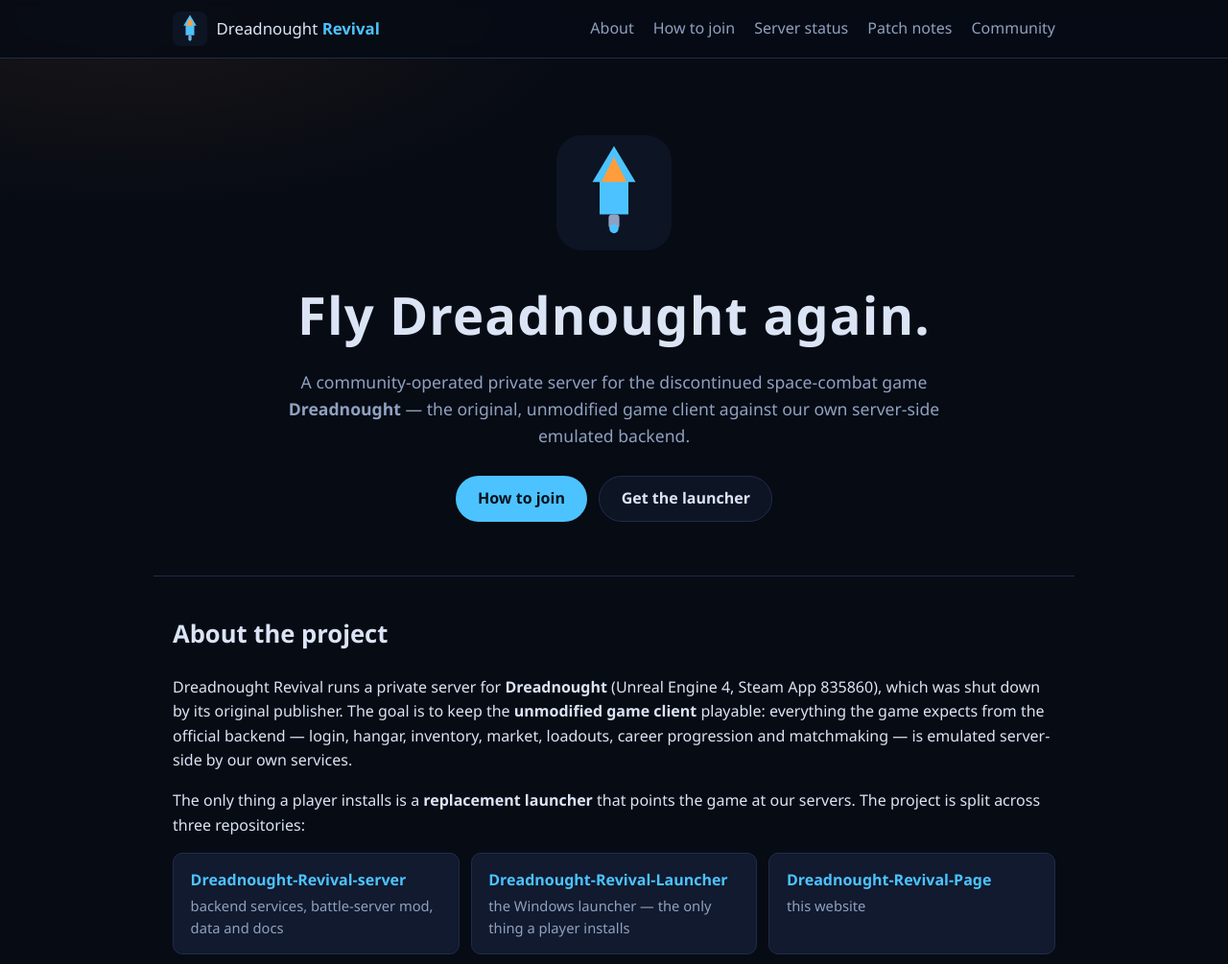
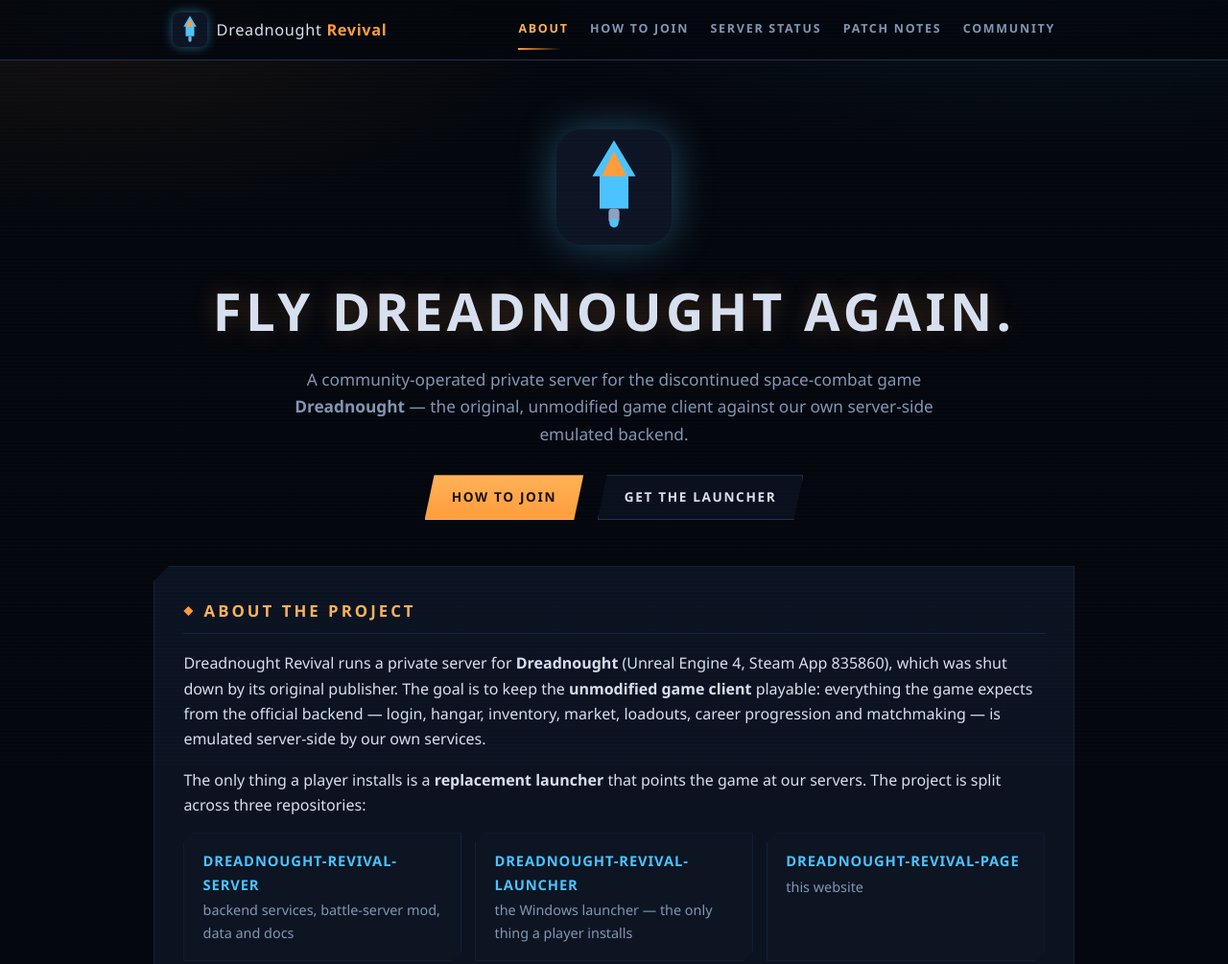
Before and after one commit to Dreadnought-Revival/Dreadnought-Revival-Page, a plain HTML site: page index.html in a window 1280 px wide. Shown: the top 1005 px of the page at 96% size. Drawn offline with Linux system fonts and the light colour scheme; no server answers.

Commit message:
rework the page in the game's hud style with tabbed sections (#10)
ARIA tab bar with hash-routed panels (#about/#join/#status/#patch-notes/#community), angular cut-corner HUD panels, orange/teal palette, scanlines, glowing accents. Still dependency-free: no build step, no webfonts, vanilla JS.

```diff
--- a/app.js
+++ b/app.js
@@ -1,5 +1,7 @@
 (function () {
   "use strict";
+
+  var TABS = ["about", "join", "status", "patch-notes", "community"];
 
   // Mobile nav toggle
   var toggle = document.querySelector(".nav-toggle");
@@ -9,6 +11,56 @@
       var open = links.classList.toggle("open");
       toggle.setAttribute("aria-expanded", open ? "true" : "false");
     });
+  }
+
+  // Tabs: the nav is a tablist; panels switch, hash routes deep links
+  function selectTab(id, updateHash) {
+    if (TABS.indexOf(id) === -1) id = "about";
+    TABS.forEach(function (t) {
+      var panel = document.getElementById(t);
+      var tab = document.getElementById("tab-" + t);
+      if (!panel || !tab) return;
+      var on = t === id;
+      panel.hidden = !on;
+      tab.setAttribute("aria-selected", on ? "true" : "false");
+      tab.tabIndex = on ? 0 : -1;
+      tab.classList.toggle("active", on);
+    });
+    if (updateHash !== false && location.hash !== "#" + id) {
+      history.pushState(null, "", "#" + id);
+    }
+  }
+
+  function wireTabs() {
+    var tabs = Array.prototype.slice.call(document.querySelectorAll('[role="tab"]'));
+    tabs.forEach(function (tab) {
+      tab.addEventListener("click", function () {
+        selectTab(tab.getAttribute("data-panel"));
+        if (links && links.classList.contains("open")) {
+          links.classList.remove("open");
+          if (toggle) toggle.setAttribute("aria-expanded", "false");
+        }
+      });
+      tab.addEventListener("keydown", function (e) {
+        var i = tabs.indexOf(tab);
+        var n = null;
+        if (e.key === "ArrowRight") n = (i + 1) % tabs.length;
+        else if (e.key === "ArrowLeft") n = (i - 1 + tabs.length) % tabs.length;
+        else if (e.key === "Home") n = 0;
+        else if (e.key === "End") n = tabs.length - 1;
+        if (n === null) return;
+        e.preventDefault();
+        tabs[n].focus();
+        selectTab(tabs[n].getAttribute("data-panel"));
+      });
+    });
+    window.addEventListener("hashchange", function () {
+      selectTab(location.hash.slice(1), false);
+    });
+    window.addEventListener("popstate", function () {
+      selectTab(location.hash.slice(1), false);
+    });
+    selectTab(location.hash.slice(1), false);
   }
 
   // Server status badge: static fallback, upgraded if data/server-status.json exists
@@ -36,7 +88,6 @@
   }
 
   // Patch notes: player-facing, rendered from data/patch-notes.json
-  // (written by the project's AI agent; sections per game mode or area)
   var state = { notes: [] };
 
   function dayLabel(iso) {
@@ -95,6 +146,7 @@
       });
   }
 
+  wireTabs();
   loadStatus();
   loadPatchNotes();
 })();
--- a/index.html
+++ b/index.html
@@ -21,12 +21,12 @@
         <span>Dreadnought <strong>Revival</strong></span>
       </a>
       <button class="nav-toggle" aria-label="Toggle navigation" aria-expanded="false">☰</button>
-      <ul class="nav-links" id="nav-links">
-        <li><a href="#about">About</a></li>
-        <li><a href="#join">How to join</a></li>
-        <li><a href="#status">Server status</a></li>
-        <li><a href="#patch-notes">Patch notes</a></li>
-        <li><a href="#community">Community</a></li>
+      <ul class="nav-links" id="nav-links" role="tablist" aria-label="Site sections">
+        <li role="presentation"><button class="tab" role="tab" id="tab-about" data-panel="about" aria-controls="about" aria-selected="true">About</button></li>
+        <li role="presentation"><button class="tab" role="tab" id="tab-join" data-panel="join" aria-controls="join" aria-selected="false">How to join</button></li>
+        <li role="presentation"><button class="tab" role="tab" id="tab-status" data-panel="status" aria-controls="status" aria-selected="false">Server status</button></li>
+        <li role="presentation"><button class="tab" role="tab" id="tab-patch-notes" data-panel="patch-notes" aria-controls="patch-notes" aria-selected="false">Patch notes</button></li>
+        <li role="presentation"><button class="tab" role="tab" id="tab-community" data-panel="community" aria-controls="community" aria-selected="false">Community</button></li>
       </ul>
     </nav>
   </header>
@@ -46,7 +46,7 @@
       </div>
     </section>
 
-    <section id="about" class="container section">
+    <section id="about" class="container section panel" role="tabpanel" aria-labelledby="tab-about">
       <h2>About the project</h2>
       <p>
         Dreadnought Revival runs a private server for <strong>Dreadnought</strong>
@@ -80,7 +80,7 @@
       </p>
     </section>
 
-    <section id="join" class="container section">
+    <section id="join" class="container section panel" role="tabpanel" aria-labelledby="tab-join" hidden>
       <h2>How to join</h2>
       <ol class="steps">
         <li>
@@ -104,7 +104,7 @@
       </p>
     </section>
 
-    <section id="status" class="container section">
+    <section id="status" class="container section panel" role="tabpanel" aria-labelledby="tab-status" hidden>
       <h2>Server status</h2>
       <p class="status-line">
         <span class="status-badge" id="status-badge">status loading…</span>
@@ -116,7 +116,7 @@
       </p>
     </section>
 
-    <section id="patch-notes" class="container section">
+    <section id="patch-notes" class="container section panel" role="tabpanel" aria-labelledby="tab-patch-notes" hidden>
       <h2>Patch notes</h2>
       <p>
         Player-facing notes for the
@@ -130,7 +130,7 @@
       <noscript><p class="muted">Patch notes require JavaScript — or read the commit history directly on GitHub.</p></noscript>
     </section>
 
-    <section id="community" class="container section">
+    <section id="community" class="container section panel" role="tabpanel" aria-labelledby="tab-community" hidden>
       <h2>Community</h2>
       <ul class="link-list">
         <li><a href="https://github.com/Dreadnought-Revival">Dreadnought-Revival on GitHub</a> — all three repositories</li>
@@ -139,6 +139,8 @@
         <li>Discord — see the link in the server repository README</li>
       </ul>
     </section>
+
+    <noscript><p class="container muted">JavaScript is off, so all sections are shown at once below each other.</p></noscript>
   </main>
 
   <footer class="site-footer">
--- a/styles.css
+++ b/styles.css
@@ -1,15 +1,19 @@
 :root {
-  --bg: #070b14;
-  --bg-soft: #0d1424;
-  --bg-card: #111a2e;
-  --border: #1f2c4a;
-  --text: #dbe4f5;
-  --muted: #8fa1c0;
-  --accent: #4cc3ff;
-  --accent-2: #ff9d3c;
-  --accent-contrast: #06121f;
-  --radius: 10px;
+  --bg: #04070d;
+  --bg-soft: #0a101c;
+  --bg-card: #0d1523;
+  --panel: rgba(15, 24, 41, 0.72);
+  --border: #223350;
+  --border-soft: #16233c;
+  --text: #d7e0ef;
+  --muted: #8296b3;
+  --accent: #ff9d3c;
+  --accent-hi: #ffb257;
+  --accent-2: #4cc3ff;
+  --accent-contrast: #1a0f02;
+  --radius: 0;
   --max: 960px;
+  --cut: 16px;
 }
 
 * { box-sizing: border-box; }
@@ -18,144 +22,245 @@ html { scroll-behavior: smooth; }
 
 body {
   margin: 0;
-  font-family: "Segoe UI", system-ui, -apple-system, Roboto, Helvetica, Arial, sans-serif;
+  font-family: "Bahnschrift", "Segoe UI", system-ui, -apple-system, Roboto, Helvetica, Arial, sans-serif;
   background:
-    radial-gradient(1200px 500px at 80% -10%, rgba(76, 195, 255, 0.12), transparent 60%),
-    radial-gradient(900px 400px at 10% 0%, rgba(255, 157, 60, 0.08), transparent 55%),
+    radial-gradient(1100px 480px at 85% -10%, rgba(76, 195, 255, 0.10), transparent 60%),
+    radial-gradient(900px 420px at 8% 0%, rgba(255, 157, 60, 0.07), transparent 55%),
     var(--bg);
   color: var(--text);
-  line-height: 1.6;
+  line-height: 1.65;
+}
+
+/* faint scanlines over everything, like the game's HUD */
+body::after {
+  content: "";
+  position: fixed;
+  inset: 0;
+  pointer-events: none;
+  z-index: 40;
+  background: repeating-linear-gradient(
+    to bottom,
+    rgba(148, 187, 255, 0.018) 0,
+    rgba(148, 187, 255, 0.018) 1px,
+    transparent 1px,
+    transparent 4px
+  );
 }
 
 .container { max-width: var(--max); margin: 0 auto; padding: 0 1.25rem; }
 
-a { color: var(--accent); }
-a:hover { color: #8ad8ff; }
+a { color: var(--accent-2); text-decoration: none; }
+a:hover { color: #8ad8ff; text-decoration: underline; }
 
-/* Header */
+:focus-visible { outline: 1px solid var(--accent-2); outline-offset: 2px; }
+
+/* Header + tab bar */
 .site-header {
   position: sticky;
   top: 0;
-  z-index: 10;
-  background: rgba(7, 11, 20, 0.85);
+  z-index: 30;
+  background: rgba(4, 7, 13, 0.88);
   backdrop-filter: blur(8px);
   border-bottom: 1px solid var(--border);
 }
-.nav { display: flex; align-items: center; justify-content: space-between; min-height: 60px; }
-.brand { display: flex; align-items: center; gap: 0.6rem; color: var(--text); text-decoration: none; font-size: 1.05rem; }
-.brand strong { color: var(--accent); }
-.brand-logo { display: block; }
-.nav-links { display: flex; gap: 1.25rem; list-style: none; margin: 0; padding: 0; }
-.nav-links a { color: var(--muted); text-decoration: none; }
-.nav-links a:hover { color: var(--text); }
-.nav-toggle { display: none; background: none; border: 1px solid var(--border); color: var(--text); border-radius: 6px; font-size: 1.1rem; padding: 0.2rem 0.6rem; cursor: pointer; }
+.nav { display: flex; align-items: center; justify-content: space-between; min-height: 62px; }
+.brand { display: flex; align-items: center; gap: 0.6rem; color: var(--text); font-size: 1.02rem; letter-spacing: 0.04em; }
+.brand strong { color: var(--accent); font-weight: 700; }
+.brand-logo { display: block; filter: drop-shadow(0 0 6px rgba(76, 195, 255, 0.45)); }
+.nav-links { display: flex; gap: 1.4rem; list-style: none; margin: 0; padding: 0; }
+.nav-toggle { display: none; background: none; border: 1px solid var(--border); color: var(--text); font-size: 1.1rem; padding: 0.25rem 0.65rem; cursor: pointer; }
+
+.tab {
+  position: relative;
+  background: none;
+  border: none;
+  padding: 0.55rem 0 0.65rem;
+  color: var(--muted);
+  font: inherit;
+  font-size: 0.78rem;
+  font-weight: 600;
+  text-transform: uppercase;
+  letter-spacing: 0.14em;
+  cursor: pointer;
+  transition: color 0.15s ease;
+}
+.tab:hover { color: var(--text); }
+.tab.active { color: var(--accent-hi); }
+.tab::after {
+  content: "";
+  position: absolute;
+  left: 0;
+  right: 0;
+  bottom: -1px;
+  height: 2px;
+  background: linear-gradient(90deg, var(--accent), transparent 85%);
+  transform: scaleX(0);
+  transform-origin: left;
+  transition: transform 0.18s ease;
+}
+.tab.active::after { transform: scaleX(1); }
 
 /* Hero */
-.hero { text-align: center; padding: 5rem 1.25rem 3.5rem; }
-.hero-logo { margin-bottom: 1rem; }
-.hero h1 { font-size: clamp(2.2rem, 6vw, 3.4rem); margin: 0 0 0.75rem; letter-spacing: 0.02em; }
-.tagline { max-width: 46rem; margin: 0 auto 1.75rem; color: var(--muted); font-size: 1.1rem; }
-.hero-cta { display: flex; gap: 0.75rem; justify-content: center; flex-wrap: wrap; }
+.hero { text-align: center; padding: 4.5rem 1.25rem 3rem; }
+.hero-logo { margin-bottom: 1.1rem; filter: drop-shadow(0 0 22px rgba(76, 195, 255, 0.35)); }
+.hero h1 {
+  font-size: clamp(2.2rem, 6vw, 3.4rem);
+  margin: 0 0 0.75rem;
+  letter-spacing: 0.08em;
+  text-transform: uppercase;
+  text-shadow: 0 0 24px rgba(255, 157, 60, 0.25);
+}
+.tagline { max-width: 46rem; margin: 0 auto 1.75rem; color: var(--muted); font-size: 1.08rem; }
+.hero-cta { display: flex; gap: 0.9rem; justify-content: center; flex-wrap: wrap; }
 
+/* Angular buttons, like the game's UI */
 .btn {
   display: inline-block;
-  padding: 0.65rem 1.4rem;
-  border-radius: 999px;
+  padding: 0.7rem 1.7rem;
   text-decoration: none;
-  font-weight: 600;
+  font-weight: 700;
+  font-size: 0.85rem;
+  text-transform: uppercase;
+  letter-spacing: 0.12em;
   border: 1px solid transparent;
+  clip-path: polygon(10px 0, 100% 0, calc(100% - 10px) 100%, 0 100%);
+  transition: filter 0.15s ease, border-color 0.15s ease, color 0.15s ease;
 }
-.btn-primary { background: var(--accent); color: var(--accent-contrast); }
-.btn-primary:hover { background: #8ad8ff; color: var(--accent-contrast); }
+.btn:hover { text-decoration: none; }
+.btn-primary { background: linear-gradient(180deg, var(--accent-hi), var(--accent)); color: var(--accent-contrast); }
+.btn-primary:hover { filter: brightness(1.12); color: var(--accent-contrast); }
 .btn-ghost { border-color: var(--border); color: var(--text); background: var(--bg-soft); }
-.btn-ghost:hover { border-color: var(--accent); color: var(--accent); }
+.btn-ghost:hover { border-color: var(--accent); color: var(--accent-hi); }
 
-/* Sections */
-.section { padding: 2.5rem 1.25rem; border-top: 1px solid var(--border); }
-.section h2 { margin-top: 0; font-size: 1.6rem; }
+/* HUD panels: cut corners, thin frame */
+.panel {
+  position: relative;
+  margin: 0 auto 1.6rem;
+  padding: 2rem 1.9rem;
+  background: var(--panel);
+  border: 1px solid var(--border-soft);
+  clip-path: polygon(var(--cut) 0, 100% 0, 100% calc(100% - var(--cut)), calc(100% - var(--cut)) 100%, 0 100%, 0 var(--cut));
+}
+.section h2 {
+  margin: 0 0 1.1rem;
+  font-size: 1.05rem;
+  font-weight: 700;
+  text-transform: uppercase;
+  letter-spacing: 0.18em;
+  color: var(--accent-hi);
+  padding-bottom: 0.55rem;
+  border-bottom: 1px solid var(--border-soft);
+  display: flex;
+  align-items: center;
+  gap: 0.7rem;
+}
+.section h2::before {
+  content: "";
+  width: 10px;
+  height: 10px;
+  flex: none;
+  background: var(--accent);
+  clip-path: polygon(50% 0, 100% 50%, 50% 100%, 0 50%);
+  filter: drop-shadow(0 0 5px rgba(255, 157, 60, 0.7));
+}
 .section p { max-width: 60rem; }
 
-.repo-cards { list-style: none; padding: 0; display: grid; gap: 0.75rem; grid-template-columns: repeat(auto-fit, minmax(240px, 1fr)); }
-.repo-cards li { background: var(--bg-card); border: 1px solid var(--border); border-radius: var(--radius); padding: 0.9rem 1.1rem; display: flex; flex-direction: column; gap: 0.15rem; }
-.repo-cards a { font-weight: 600; text-decoration: none; }
-.repo-cards span { color: var(--muted); font-size: 0.92rem; }
+.repo-cards { list-style: none; padding: 0; display: grid; gap: 0.9rem; grid-template-columns: repeat(auto-fit, minmax(240px, 1fr)); }
+.repo-cards li {
+  background: var(--bg-card);
+  border: 1px solid var(--border-soft);
+  padding: 1rem 1.2rem;
+  display: flex;
+  flex-direction: column;
+  gap: 0.2rem;
+  clip-path: polygon(10px 0, 100% 0, 100% calc(100% - 10px), calc(100% - 10px) 100%, 0 100%, 0 10px);
+}
+.repo-cards a { font-weight: 600; text-transform: uppercase; letter-spacing: 0.06em; font-size: 0.92rem; }
+.repo-cards span { color: var(--muted); font-size: 0.9rem; }
 
 .disclaimer { color: var(--muted); font-size: 0.9rem; border-left: 3px solid var(--accent-2); padding-left: 0.9rem; }
 
 .steps { padding-left: 1.25rem; max-width: 60rem; }
-.steps li { margin-bottom: 0.6rem; }
+.steps li { margin-bottom: 0.7rem; }
+.steps strong { text-transform: uppercase; letter-spacing: 0.05em; font-size: 0.95rem; }
 
 /* Status */
-.status-line { display: flex; align-items: center; gap: 0.75rem; flex-wrap: wrap; }
+.status-line { display: flex; align-items: center; gap: 0.85rem; flex-wrap: wrap; }
 .status-badge {
   display: inline-block;
-  padding: 0.3rem 0.9rem;
-  border-radius: 999px;
+  padding: 0.32rem 1rem;
   font-weight: 700;
-  font-size: 0.9rem;
+  font-size: 0.78rem;
+  text-transform: uppercase;
+  letter-spacing: 0.16em;
   background: var(--bg-card);
   border: 1px solid var(--border);
   color: var(--muted);
+  clip-path: polygon(8px 0, 100% 0, 100% calc(100% - 8px), calc(100% - 8px) 100%, 0 100%, 0 8px);
 }
-.status-badge.online { background: rgba(46, 204, 113, 0.15); border-color: #2ecc71; color: #2ecc71; }
-.status-badge.offline { background: rgba(231, 76, 60, 0.15); border-color: #e74c3c; color: #e74c3c; }
+.status-badge.online { background: rgba(46, 204, 113, 0.14); border-color: #2ecc71; color: #2ecc71; animation: pulse 2.4s ease-in-out infinite; }
+.status-badge.offline { background: rgba(231, 76, 60, 0.14); border-color: #e74c3c; color: #e74c3c; }
+@keyframes pulse {
+  0%, 100% { box-shadow: 0 0 0 0 rgba(46, 204, 113, 0.35); }
+  50% { box-shadow: 0 0 14px 2px rgba(46, 204, 113, 0.25); }
+}
 
 /* Patch notes */
-.patch-day h4 { margin: 1.1rem 0 0.4rem; font-size: 0.95rem; color: var(--text); }
-.patch-day ul { gap: 0.4rem; }
-.patch-filters { display: flex; gap: 0.5rem; margin: 0.75rem 0 1.25rem; flex-wrap: wrap; }
-.chip {
+.patch-notes { display: flex; flex-direction: column; gap: 1.4rem; }
+.patch-day h3 {
+  margin: 0 0 0.6rem;
+  font-size: 0.85rem;
+  font-weight: 700;
+  text-transform: uppercase;
+  letter-spacing: 0.16em;
+  color: var(--muted);
+}
+.patch-day h4 {
+  margin: 1.15rem 0 0.5rem;
+  font-size: 0.8rem;
+  font-weight: 700;
+  text-transform: uppercase;
+  letter-spacing: 0.14em;
+  color: var(--accent-hi);
+}
+.patch-day ul { list-style: none; margin: 0; padding: 0; display: flex; flex-direction: column; gap: 0.45rem; }
+.patch-day li {
+  position: relative;
   background: var(--bg-card);
-  color: var(--muted);
-  border: 1px solid var(--border);
-  border-radius: 999px;
-  padding: 0.3rem 0.9rem;
-  cursor: pointer;
-  font-size: 0.9rem;
-}
-.chip.active, .chip:hover { color: var(--text); border-color: var(--accent); }
-
-.patch-notes { display: flex; flex-direction: column; gap: 1.25rem; }
-.patch-day h3 { margin: 0 0 0.5rem; font-size: 1rem; color: var(--muted); font-weight: 600; }
-.patch-day ul { list-style: none; margin: 0; padding: 0; display: flex; flex-direction: column; gap: 0.5rem; }
-.patch-day li {
-  background: var(--bg-card);
-  border: 1px solid var(--border);
-  border-radius: var(--radius);
-  padding: 0.6rem 0.9rem;
+  border: 1px solid var(--border-soft);
+  padding: 0.65rem 1rem 0.65rem 1.7rem;
   display: flex;
   gap: 0.6rem;
   align-items: baseline;
   flex-wrap: wrap;
+  clip-path: polygon(8px 0, 100% 0, 100% calc(100% - 8px), calc(100% - 8px) 100%, 0 100%, 0 8px);
 }
-.repo-tag {
-  flex-shrink: 0;
-  font-size: 0.75rem;
-  font-weight: 700;
-  text-transform: uppercase;
-  letter-spacing: 0.05em;
-  padding: 0.1rem 0.5rem;
-  border-radius: 999px;
-  background: rgba(76, 195, 255, 0.15);
-  color: var(--accent);
-  border: 1px solid rgba(76, 195, 255, 0.4);
+.patch-day li::before {
+  content: "";
+  position: absolute;
+  left: 0.85rem;
+  top: 0.95em;
+  width: 6px;
+  height: 6px;
+  background: var(--accent-2);
+  clip-path: polygon(50% 0, 100% 50%, 50% 100%, 0 50%);
 }
-.repo-tag.launcher { background: rgba(255, 157, 60, 0.15); color: var(--accent-2); border-color: rgba(255, 157, 60, 0.4); }
-.patch-day li a { color: var(--muted); font-size: 0.85rem; flex-shrink: 0; }
 .patch-day li .msg { flex: 1 1 100%; }
+.patch-day li .msg strong { color: var(--accent-hi); font-weight: 700; }
 
 .muted { color: var(--muted); }
 
 /* Community */
 .link-list { padding-left: 1.25rem; max-width: 60rem; }
-.link-list li { margin-bottom: 0.5rem; }
+.link-list li { margin-bottom: 0.55rem; }
 
 /* Footer */
-.site-footer { border-top: 1px solid var(--border); margin-top: 2rem; padding: 1.5rem 0; color: var(--muted); font-size: 0.9rem; }
+.site-footer { border-top: 1px solid var(--border-soft); margin-top: 1rem; padding: 1.5rem 0; color: var(--muted); font-size: 0.88rem; }
+.site-footer { background: linear-gradient(180deg, rgba(10, 16, 28, 0.2), rgba(4, 7, 13, 0.9)); }
 
 /* 404 */
 .not-found { text-align: center; padding: 6rem 1.25rem; }
-.not-found h1 { font-size: clamp(2.5rem, 8vw, 4rem); margin-bottom: 0.5rem; }
+.not-found h1 { font-size: clamp(3rem, 9vw, 4.5rem); margin-bottom: 0.5rem; letter-spacing: 0.1em; text-transform: uppercase; text-shadow: 0 0 24px rgba(255, 157, 60, 0.3); }
 
 /* Responsive */
 @media (max-width: 640px) {
@@ -163,15 +268,16 @@ a:hover { color: #8ad8ff; }
   .nav-links {
     display: none;
     position: absolute;
-    top: 60px;
+    top: 62px;
     left: 0;
     right: 0;
     flex-direction: column;
     gap: 0;
     background: var(--bg-soft);
     border-bottom: 1px solid var(--border);
-    padding: 0.5rem 1.25rem 1rem;
+    padding: 0.4rem 1.25rem 0.9rem;
   }
   .nav-links.open { display: flex; }
-  .nav-links li { padding: 0.4rem 0; }
+  .nav-links li { padding: 0.15rem 0; }
+  .panel { padding: 1.5rem 1.2rem; }
 }
```
